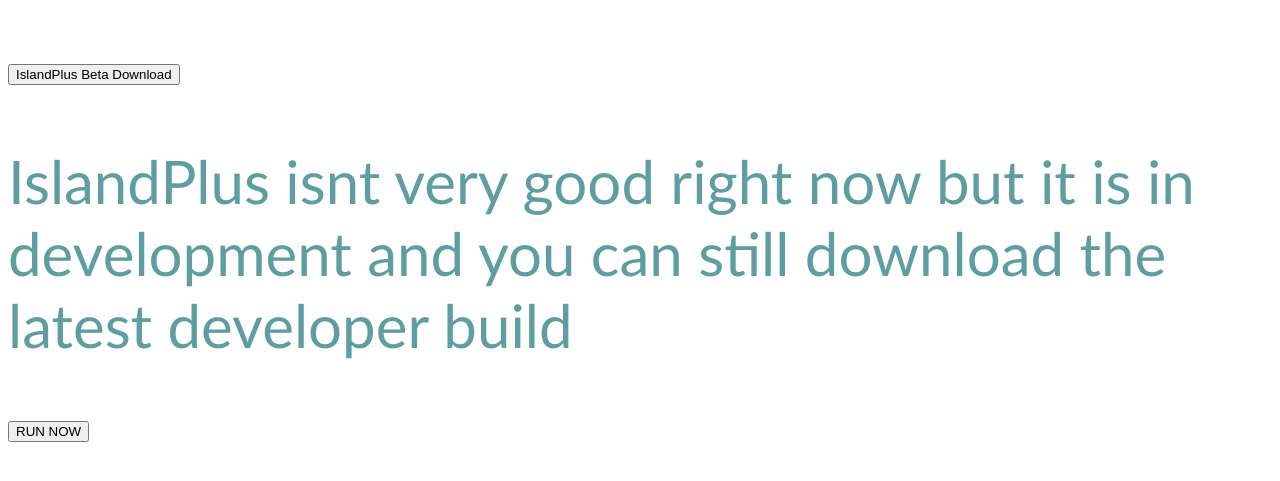
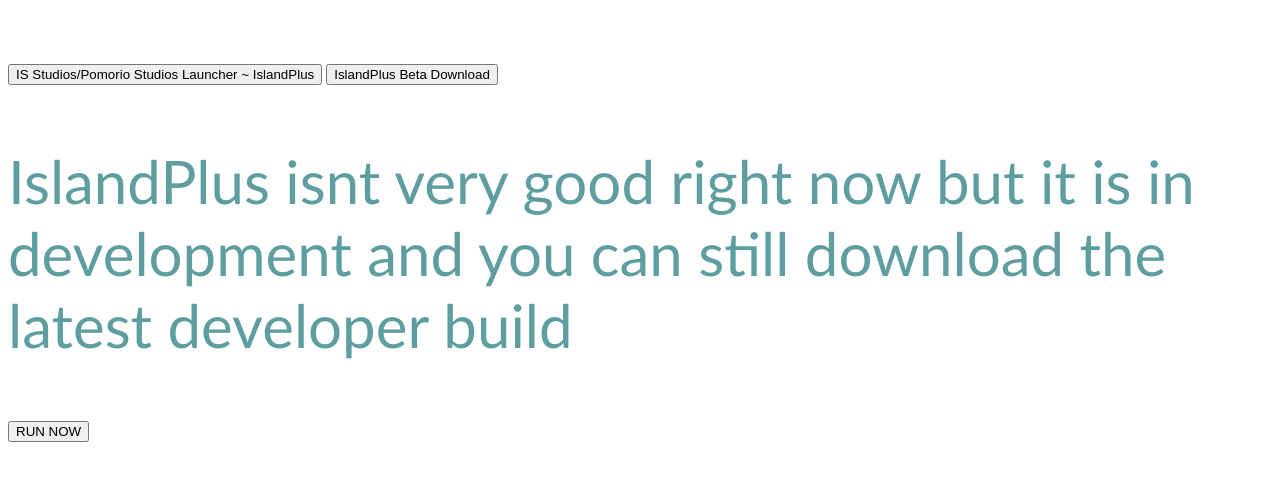
Before and after one commit to Siipy/isstudios, a plain HTML site: page islandplus.html in a window 1280 px wide. Shown: the part 187-668 px from the top of the page. Drawn offline with Linux system fonts and the light colour scheme.

Commit message:
Update islandplus.html

```diff
--- a/islandplus.html
+++ b/islandplus.html
@@ -5,6 +5,7 @@
 </head>
 <body>
 <h1>IslandPlus Homepage</h1>
+<button class="btn btn-success" onclick="location.href='https://siipy.github.io/isstudios/files/IslandPlus0.01Setup.exe'">IS Studios/Pomorio Studios Launcher ~ IslandPlus</button>
 <button class="btn btn-success" onclick="location.href='https://siipy.github.io/isstudios/files/IslandPlusBeta0.01.zip';">IslandPlus Beta Download</button>
 <p>IslandPlus isnt very good right now but it is in development and you can still download the latest developer build</p>
 <button class="btn btn-success" onclick="location.href='https://siipy.github.io/isstudios/files/webgl/rungame.html';">RUN NOW</button>
```
